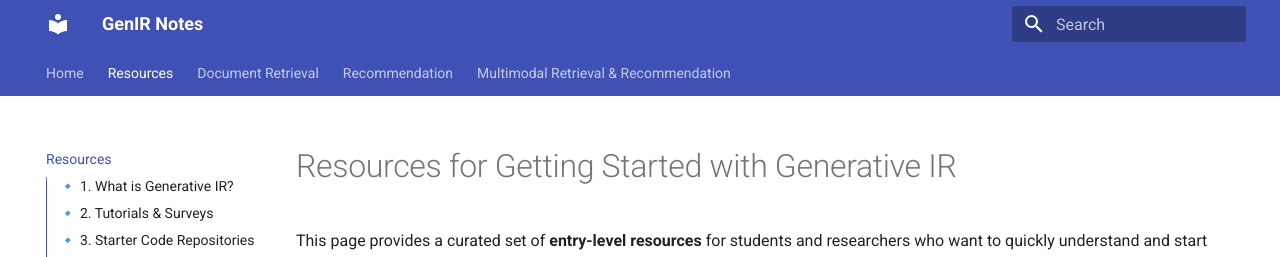
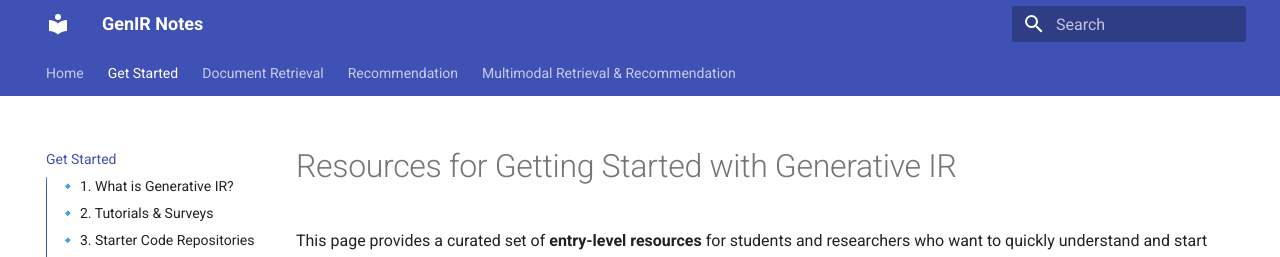
Before and after one commit to GenIR-notes/genir-notes, an MkDocs documentation site: the page built from docs/resources.md, in a window 1280 px wide and 900 px high. Shown: the top 257 px of the window. Built offline with MkDocs 1.6.1 and Material for MkDocs 9.7.7, drawn with Linux system fonts in a browser that asks for light colours.

Commit message:
Update mkdocs.yml

```diff
--- a/mkdocs.yml
+++ b/mkdocs.yml
@@ -12,7 +12,7 @@ plugins:
 
 nav:
   - Home: index.md
-  - Resources: resources.md
+  - Get Started: resources.md
   - Document Retrieval:
       - Roadmap: document_retrieval/roadmap.md
       - Papers: document_retrieval/papers.md
```
